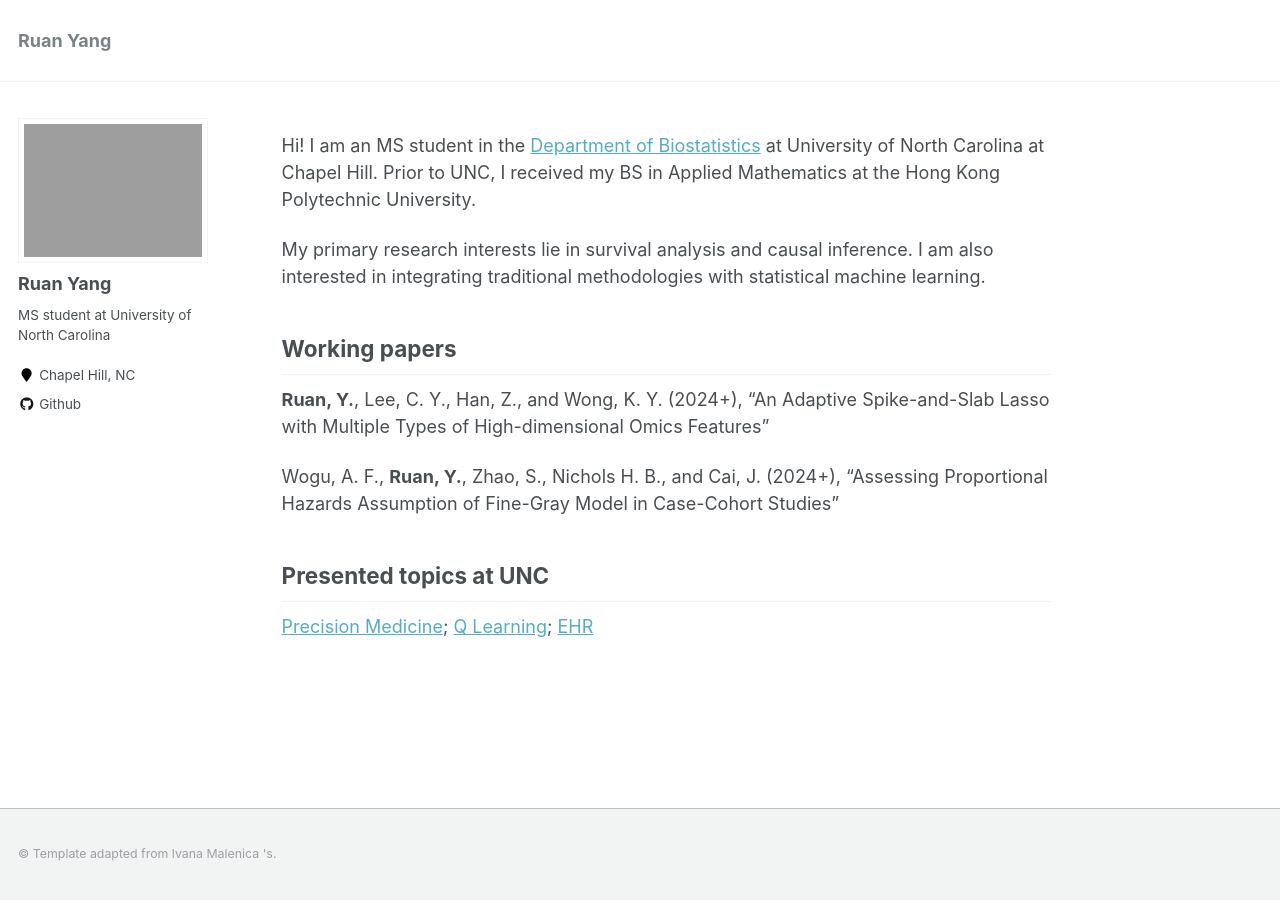
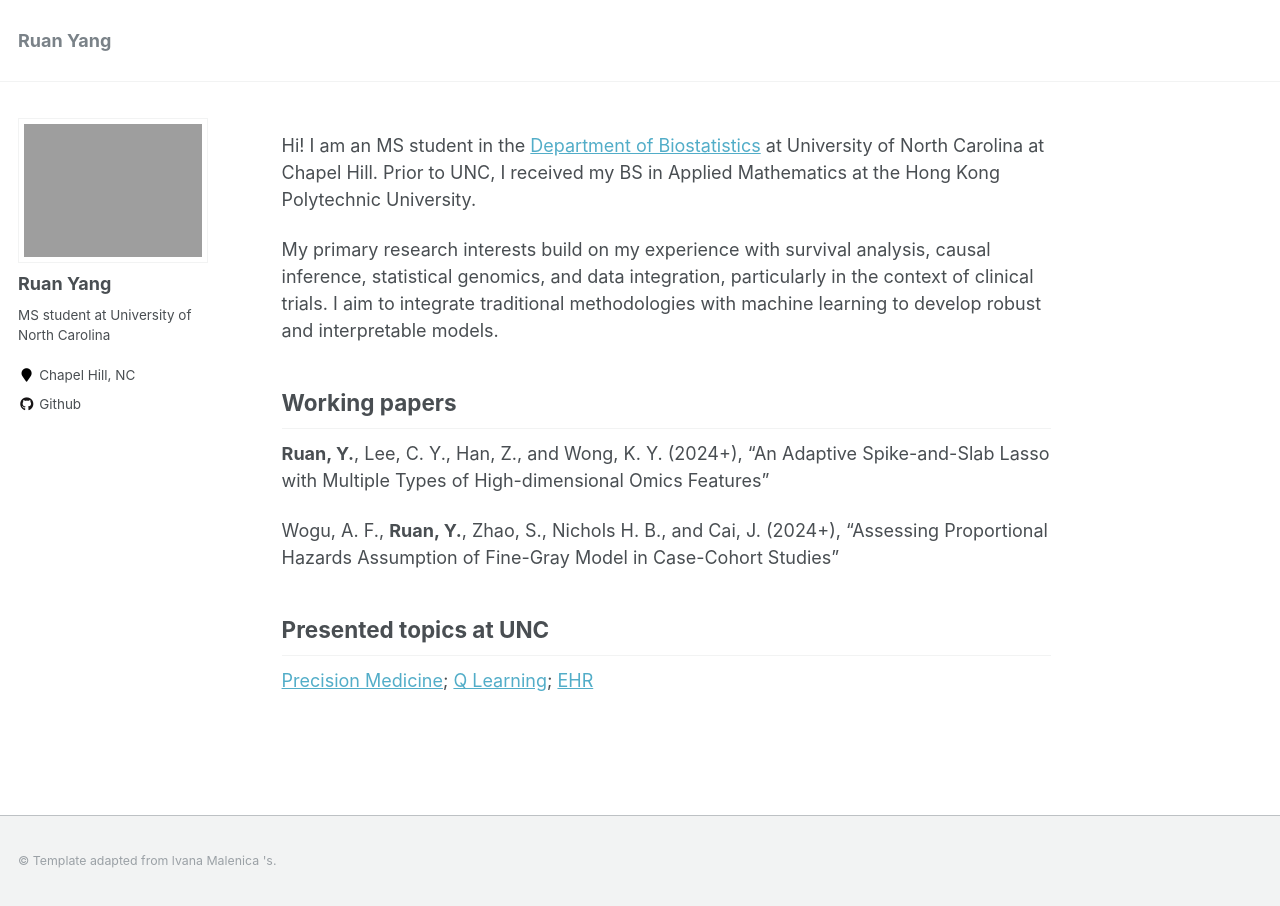
Before and after one commit to Yangr00/Yangr00.github.io, a Jekyll site: the page built from _pages/about.md, in a window 1280 px wide. Built offline with Jekyll 4.4.1, drawn with Linux system fonts in a browser that asks for light colours.

Commit message:
Update about.md

```diff
--- a/_pages/about.md
+++ b/_pages/about.md
@@ -10,7 +10,7 @@ redirect_from:
 
 Hi! I am an MS student in the [Department of Biostatistics](https://sph.unc.edu/bios/biostatistics/) at University of North Carolina at Chapel Hill. Prior to UNC, I received my BS in Applied Mathematics at the Hong Kong Polytechnic University.
 
-My primary research interests lie in survival analysis and causal inference. I am also interested in integrating traditional methodologies with statistical machine learning.
+My primary research interests build on my experience with survival analysis, causal inference, statistical genomics, and data integration, particularly in the context of clinical trials. I aim to integrate traditional methodologies with machine learning to develop robust and interpretable models.
 
 
 
```
